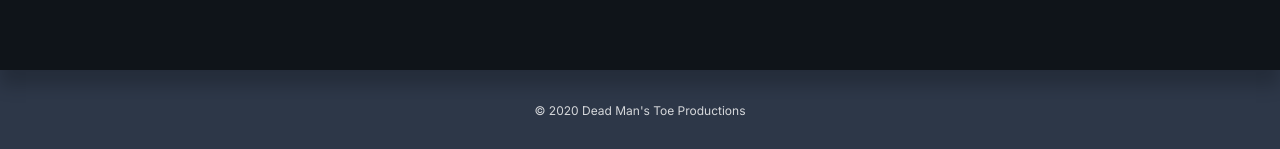
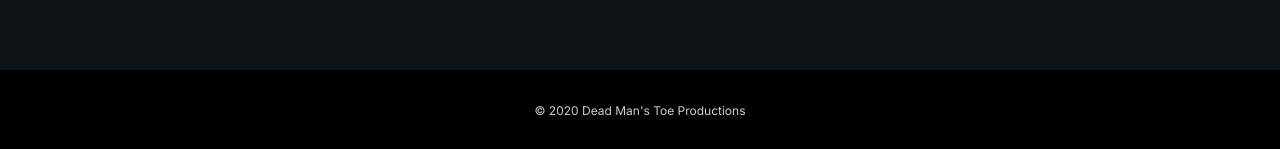
Before and after one commit to Lady-Aria/www-dmtp-nextjs, a Next.js app: page /cast in a window 1280 px wide. Shown: the part 2266-2415 px from the top of the page. Built offline with nearby package versions, Linux system fonts and the light colour scheme.

Commit message:
Bug fixes and updates.

```diff
--- a/src/components/footer.tsx
+++ b/src/components/footer.tsx
@@ -7,7 +7,7 @@ const Footer = () => {
   const { social } = useSiteMetadata()
 
   return (
-    <footer className="w-full pb-8">
+    <footer className="w-full pb-8 bg-black">
       <Container>
         <div className="text-xs pt-8 text-center text-white-80">
           {useCopyright()}
--- a/src/components/layout.tsx
+++ b/src/components/layout.tsx
@@ -44,7 +44,7 @@ const Layout: React.FC<LayoutProps> = ({ title, path, children }) => {
         <meta name="theme-color" content="#ffffff" />
       </Head>
 
-      <main className="min-screen-h bg-dark-gray shadow-card">{children}</main>
+      <main className="min-screen-h bg-dark-gray">{children}</main>
 
       <Footer />
     </>
--- a/src/pages/cast.tsx
+++ b/src/pages/cast.tsx
@@ -177,7 +177,7 @@ const Cast: React.FC = () => {
               @ashleighciambriellophotography
             </WhiteExtLink>
             . When she's not behind the camera or in the office, she's exploring
-            the city or hanging out at home with her cats Binx and Buddha. .
+            the city or hanging out at home with her cats Binx and Buddha.
           </div>
         </Row>
       </Container>
```
